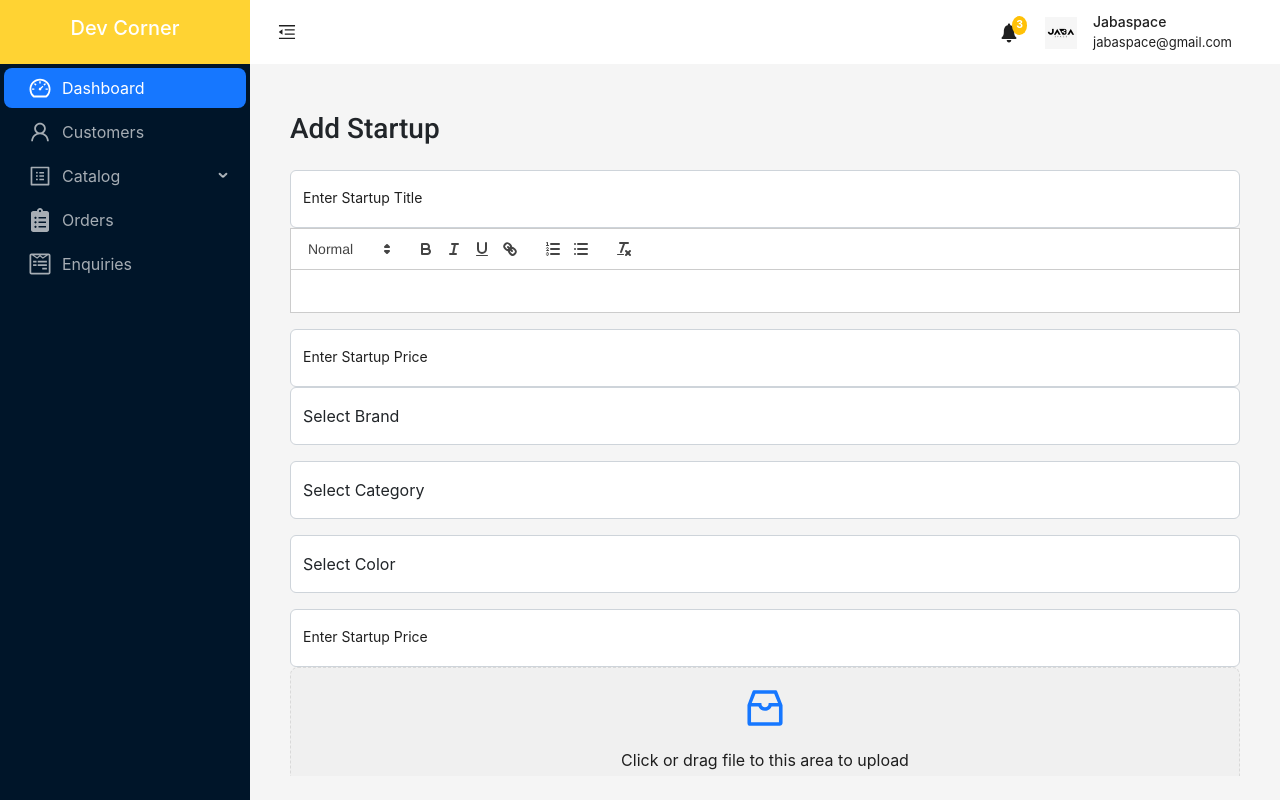
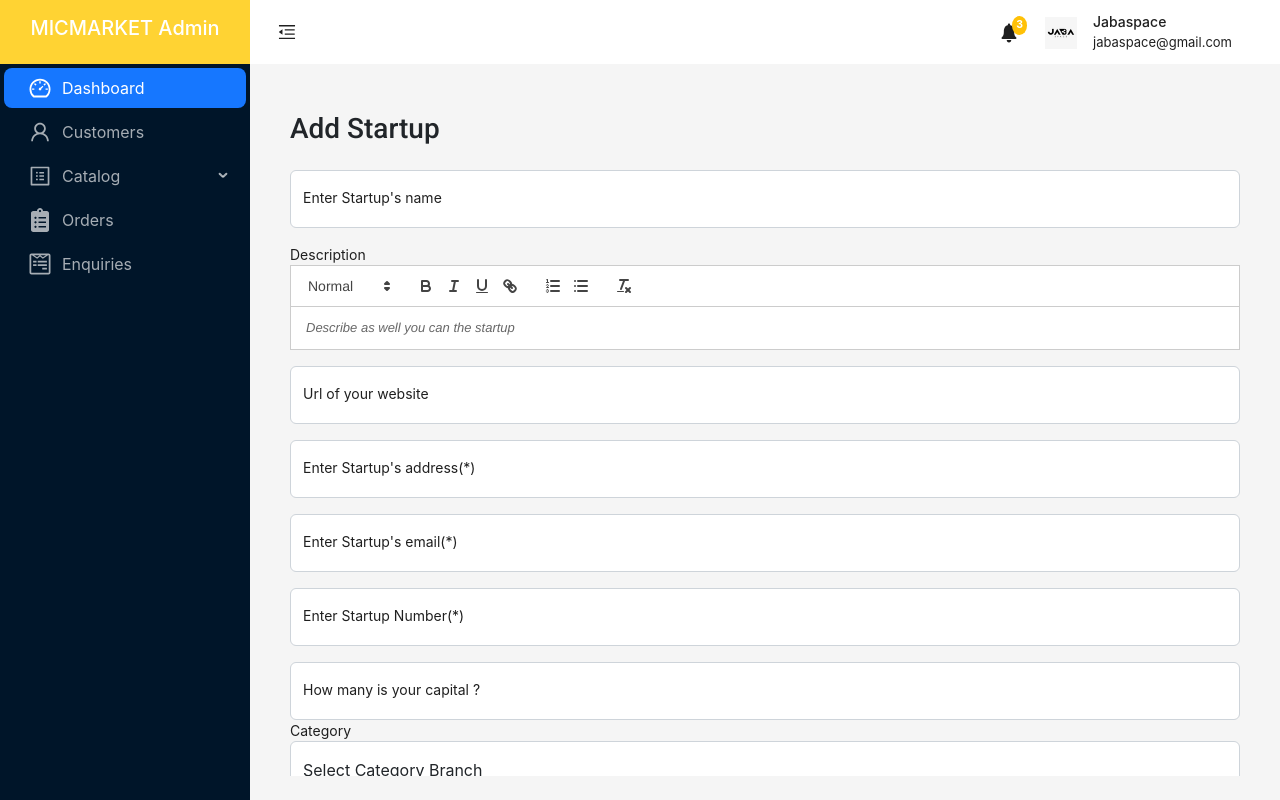
Before and after one commit to Ken-Andre/MICMARKET-admin-app, a React (Create React App) app: page /admin/startup in a window 1280 px wide. Built offline with nearby package versions, Linux system fonts and the light colour scheme.

Commit message:
Add Statrup done

```diff
--- a/package.json
+++ b/package.json
@@ -10,6 +10,7 @@
     "antd": "^5.6.2",
     "react": "^18.2.0",
     "react-dom": "^18.2.0",
+    "react-form-stepper": "^2.0.3",
     "react-icons": "^4.9.0",
     "react-router-dom": "^6.13.0",
     "react-scripts": "5.0.1",
--- a/src/components/CustomInput.js
+++ b/src/components/CustomInput.js
@@ -1,7 +1,7 @@
 import React from "react";
 
 const CustomInput = (props) => {
-  const { type, label, i_id, i_class, name, val, onChng, onBlr } = props;
+  const { type, label, i_id, i_class, name, val, onChng, onBlr, required } = props;
   return (
     <div className="form-floating mt-3">
       <input
@@ -13,6 +13,9 @@ const CustomInput = (props) => {
         value={val}
         onChange={onChng}
         onBlur={onBlr}
+        // spread operator used here to conditionally
+        // add the required attribute
+        {...(required && { required: true })}
       />
       <label htmlFor={label}>{label}</label>
     </div>
--- a/src/components/MainLayout.js
+++ b/src/components/MainLayout.js
@@ -29,8 +29,8 @@ const MainLayout = () => {
       <Sider trigger={null} collapsible collapsed={collapsed}>
         <div className="logo">
           <h2 className="text-white fs-5 text-center py-3 mb-0">
-            <span className="sm-logo">DC</span>
-            <span className="lg-logo">Dev Corner</span>
+            <span className="sm-logo">MA</span>
+            <span className="lg-logo"> MICMARKET Admin</span>
           </h2>
         </div>
         <Menu
--- a/src/pages/Addstartup.js
+++ b/src/pages/Addstartup.js
@@ -4,6 +4,23 @@ import ReactQuill from "react-quill";
 import "react-quill/dist/quill.snow.css";
 import { InboxOutlined } from "@ant-design/icons";
 import { message, Upload } from "antd";
+import { Radio } from 'antd';
+
+const verifiedoptions = [
+  {
+    label: 'Yes',
+    value: true,
+  },
+  {
+    label: 'No',
+    value: false,
+  },
+  // {
+  //   label: 'Orange',
+  //   value: 'Orange',
+  //   disabled: true,
+  // },
+];
 const { Dragger } = Upload;
 const props = {
   name: "file",
@@ -24,7 +41,13 @@ const props = {
     console.log("Dropped files", e.dataTransfer.files);
   },
 };
+
 const Addstartup = () => {
+  const [isVerifiedValue, setisVerifiedValue] = useState(false);
+  const isVerifiedValueChanged = ({ target: { value } }) => {
+    console.log('isVerified radio checked', value);
+    setisVerifiedValue(value);
+  };
   const [desc, setDesc] = useState();
   const handleDesc = (e) => {
     setDesc(e);
@@ -34,27 +57,118 @@ const Addstartup = () => {
       <h3 className="mb-4 title">Add Startup</h3>
       <div>
         <form>
-          <CustomInput type="text" label="Enter Startup Title" />
+          {/* Startup's name */}
           <div className="mb-3">
+          <CustomInput
+            type="text"
+            label="Enter Startup's name"
+            name="name"
+            required
+          />
+          </div>
+          {/* description string */}
+          <div className="mb-3">
+            <label>Description</label>
             <ReactQuill
               theme="snow"
+              id="desc"
               value={desc}
+              name="description"
+              placeholder="Describe as well you can the startup"
+              required
               onChange={(evt) => {
                 handleDesc(evt);
               }}
             />
           </div>
-          <CustomInput type="number" label="Enter Startup Price" />
-          <select name="" className="form-control py-3 mb-3" id="">
-            <option value="">Select Brand</option>
+          {/* website url */}
+          <CustomInput type="text" label="Url of your website" name="website" />
+          {/* address */}
+          <CustomInput
+            type="text"
+            label="Enter Startup's address(*)"
+            name="address"
+            required
+          />
+          {/* email */}
+          <CustomInput
+            type="email"
+            label="Enter Startup's email(*)"
+            name="email"
+            required
+          />
+          {/* Mobile number */}
+          <CustomInput
+            type="tel"
+            label="Enter Startup Number(*)"
+            name="mobile"
+            required
+          />
+          {/* Market Value */}
+          <CustomInput
+            type="number"
+            label="How many is your capital ?"
+            name="market_value"
+          />
+          {/* Category enum */}
+          <label>Category</label>
+          <select
+            name="category"
+            className="form-control py-3 mb-3"
+            id="categoryinput"
+            required
+          >
+            <option value="">Select Category Branch</option>
+            <option value="Services Technologiques">
+              Services Technologiques
+            </option>
+            <option value="FinTech">FinTech</option>
+            <option value="BioTech">BioTech</option>
+            <option value="HealthTech">HealthTech</option>
+            <option value="CleanTech">CleanTech</option>
+            <option value="AgTech">AgTech</option>
+            <option value="EdTech">EdTech</option>
           </select>
-          <select name="" className="form-control py-3 mb-3" id="">
-            <option value="">Select Category</option>
-          </select>
-          <select name="" className="form-control py-3 mb-3" id="">
-            <option value="">Select Color</option>
-          </select>
-          <CustomInput type="number" label="Enter Startup Price" />
+          {/* Subcategory */}
+          <CustomInput
+            type="text"
+            label="Your Subcategory"
+            name="subcategory"
+            required
+          />
+          {/* Price of an action shares */}
+          <CustomInput
+            type="number"
+            label="Price of one of your startup's action/shares (min:0)?"
+            name="price"
+            required
+          />
+          {/* Quantity numbers max of action that can be sold */}
+          <CustomInput
+            type="number"
+            label="Numbers max of action that can be sold (min:0)?"
+            name="quantity"
+            required
+          />
+          {/* Sell How many actions/ have you already sold until now ? */}
+          <CustomInput
+            type="number"
+            label="How many actions/ have you already sold until now (min:0)?"
+            name="sell"
+            required
+          />
+          {/* isVerified */}
+          <div className="py-2 my-1">
+          <label className="inline">Is Verified :</label>
+          <Radio.Group
+            options={verifiedoptions}
+            onChange={isVerifiedValueChanged}
+            value={isVerifiedValue}
+            optionType="button"
+            buttonStyle="solid"
+          />
+          </div>
+          {/* Images Logo brand and other files upload */}
           <Dragger {...props}>
             <p className="ant-upload-drag-icon">
               <InboxOutlined />
@@ -64,9 +178,10 @@ const Addstartup = () => {
             </p>
             <p className="ant-upload-hint">
               Support for a single or bulk upload. Strictly prohibit from
-              uploading company data or other band files
+              uploading company data or other brand files
             </p>
           </Dragger>
+          {/* Submit Button */}
           <button
             className="btn btn-success border-0 rounded-3 my-5"
             type="submit"
```
Also changed, not shown: src/pages/Updatestartup.js (added, +9 -0 lines), 1 other file (tests, documents, lock files or other folders).
